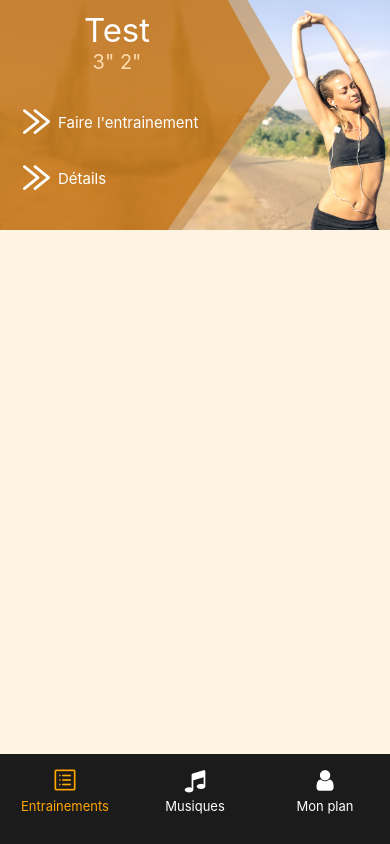
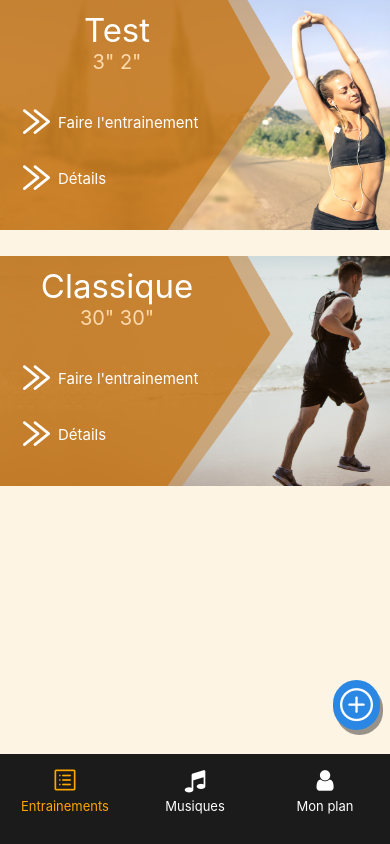
Before and after one commit to Emi-vas/RunIT-mobile__reactNative, a React Native app: screen /Entrainements in a window 390 px wide. Built offline with nearby package versions, Linux system fonts and the light colour scheme.

Commit message:
create training btn + navigate Create

```diff
--- a/assets/constants.ts
+++ b/assets/constants.ts
@@ -1,11 +1,15 @@
 export const COLORS = {
     black: "#1b1b1b",
     blackLight: "#3e3e3e",
+
     orangeLight: '#ffdaae',
     orangeBg: "#fef4e4",
     orangeDark: "#c27d2a",
+
     green: '#98ff81',
     green2: '#0ab604',
 
-    red: "#fb4545"
+    red: "#fb4545",
+
+    blue: "#2a88e4"
 }
--- a/assets/data/trainings.ts
+++ b/assets/data/trainings.ts
@@ -1,6 +1,6 @@
 import { Training } from "../types";
 
-export const trainings: any = [
+export const trainings: Training[] = [
     {
         title: 'Test',
         subTitle: `3" 2"`,
@@ -73,57 +73,108 @@ export const trainings: any = [
             },
         ]
     },
-   /*  {
+    {
         title: 'Classique',
         subTitle: `30" 30"`,
         image: 0,
         steps: [
             {
-                name: 'échauffement',
-                timeHigh: 0,
-                timeLow: 600,
-                rep: 1
+                name: 'Echauffement',
+                rep: 1,
+                subSteps: [
+                    {
+                        type: "lowIntensity",
+                        time: 600,
+                        isDone: []
+                    }
+                ]
             },
             {
-                name: 'travail',
-                timeHigh: 30,
-                timeLow: 30,
-                rep: 8
+                name: 'Série 1',
+                rep: 8,
+                subSteps: [
+                    {
+                        type: "highIntensity",
+                        time: 30,
+                        isDone: []
+                    },
+                    {
+                        type: "lowIntensity",
+                        time: 30,
+                        isDone: []
+                    },
+                ]
             },
             {
-                name: 'repos',
-                timeHigh: 0,
-                timeLow: 120,
-                rep: 1
+                name: 'Récupération',
+                rep: 1,
+                subSteps: [
+                    {
+                        type: "lowIntensity",
+                        time: 120,
+                        isDone: []
+                    }
+                ]
             },
             {
-                name: 'travail',
-                timeHigh: 30,
-                timeLow: 30,
-                rep: 8
+                name: 'Série 2',
+                rep: 8,
+                subSteps: [
+                    {
+                        type: "highIntensity",
+                        time: 30,
+                        isDone: []
+                    },
+                    {
+                        type: "lowIntensity",
+                        time: 30,
+                        isDone: []
+                    },
+                ]
             },
             {
-                name: 'repos',
-                timeHigh: 0,
-                timeLow: 120,
-                rep: 1
+                name: 'Récupération',
+                rep: 1,
+                subSteps: [
+                    {
+                        type: "lowIntensity",
+                        time: 120,
+                        isDone: []
+                    }
+                ]
             },
             {
-                name: 'travail',
-                timeHigh: 30,
-                timeLow: 30,
-                rep: 8
+                name: 'Série 3',
+                rep: 8,
+                subSteps: [
+                    {
+                        type: "highIntensity",
+                        time: 30,
+                        isDone: []
+                    },
+                    {
+                        type: "lowIntensity",
+                        time: 30,
+                        isDone: []
+                    },
+                ]
             },
             {
-                name: 'retour au calme',
-                timeHigh: 0,
-                timeLow: 300,
-                rep: 1
+                name: 'Retour au calme',
+                rep: 1,
+                subSteps: [
+                    {
+                        type: "lowIntensity",
+                        time: 120,
+                        isDone: []
+                    }
+                ]
             },
 
         ]
     },
-    {
+
+    /*     {
         title: 'Court',
         subTitle: `15" 15"`,
         image: 1,
--- a/assets/typesNavgation.ts
+++ b/assets/typesNavgation.ts
@@ -7,11 +7,13 @@ export type StackTrainings = {
     Training: {
         data: Training
     },
+    Create: undefined
 }
 
 export type StackTrainingsProps = NativeStackNavigationProp<
     StackTrainings,
-    'Training'
+    'Training',
+    'Create'
 >
 
 export type TrainingRoute = RouteProp<
--- a/components/TrainingMin/Details.tsx
+++ b/components/TrainingMin/Details.tsx
@@ -93,7 +93,7 @@ const SubStepCompo = ({ subStep }: SubStepCompoProps) => {
 export const styles = StyleSheet.create({
     wrapper: {
         backgroundColor: COLORS.orangeDark,
-        alignItems: "center"
+        alignItems: "center",
     },
     title: {
         color: "white",
--- a/screens/Trainings/Training/Training.style.ts
+++ b/screens/Trainings/Training/Training.style.ts
@@ -80,7 +80,7 @@ export const styles = StyleSheet.create({
         alignItems: "center",
     },
     button: {
-        backgroundColor: "#2a88e4",
+        backgroundColor: COLORS.blue,
         paddingHorizontal: 30,
         paddingVertical: 15,
         borderRadius: 50
@@ -99,7 +99,7 @@ export const styles = StyleSheet.create({
     },
     textButton2: {
         fontSize: 27,
-        color: "#2a88e4",
+        color: COLORS.blue,
         textAlign: "center"
     },
 })
--- a/screens/Trainings/Training/Training.tsx
+++ b/screens/Trainings/Training/Training.tsx
@@ -55,7 +55,7 @@ const Training = () => {
 
         if(!start) return
         if(pause) setPause(false)
-        //Vibration.vibrate()
+        Vibration.vibrate()
 
         timer = setInterval(() => {
             time = time - 1
--- a/screens/Trainings/Trainings.tsx
+++ b/screens/Trainings/Trainings.tsx
@@ -1,14 +1,17 @@
-import React from 'react';
-import { View, Text, FlatList, StyleSheet, SafeAreaView } from 'react-native';
+import React, { useState } from 'react';
+import { View, Text, FlatList, StyleSheet, SafeAreaView, TouchableOpacity } from 'react-native';
 //assets
 import { COLORS } from '../../assets/constants';
 import { trainings } from '../../assets/data/trainings';
+import { AntDesign } from '@expo/vector-icons';
 //compo
 import TrainingMin from '../../components/TrainingMin/TrainingMin';
 import Training from './Training/Training';
+import CreateTraining from './CreateTraining/CreateTraining';
 //navigation
 import { createStackNavigator } from '@react-navigation/stack';
-import { StackTrainings } from '../../assets/typesNavgation';
+import { StackTrainings, StackTrainingsProps } from '../../assets/typesNavgation';
+import { useNavigation } from '@react-navigation/native';
 
 const Stack = createStackNavigator<StackTrainings>()
 
@@ -32,22 +35,40 @@ const Trainings = () => {
                 name="Training"
                 component={Training}
             />
+            <Stack.Screen
+                name='Create'
+                component={CreateTraining}
+            />
         </Stack.Navigator>
     );
 };
 export default Trainings;
 
 const styles = StyleSheet.create({
-    wrapper: {
-        backgroundColor: COLORS.orangeBg,
-        flex: 0.9,
-    }
+
 })
 
 
 const Main = () => {
+    const navigation = useNavigation<StackTrainingsProps>()
+
+    const [displayBtn, setDisplayBtn] = useState(false)
+
+    const handleCreateBtn = () => {
+        if(!displayBtn) {
+            setDisplayBtn(true)
+            setTimeout(() => {
+                setDisplayBtn(false)
+            }, 3000)
+            return
+        }
+
+       //navigate
+        navigation.navigate('Create')
+    }
+
     return (
-        <SafeAreaView style={styles.wrapper}>
+        <SafeAreaView style={stylesMain.wrapper}>
                 <FlatList
                     data={trainings}
                     renderItem={({ item }) => <TrainingMin training={item} />}
@@ -55,6 +76,41 @@ const Main = () => {
                     showsVerticalScrollIndicator={false} //showsHorizontalScrollIndicator={false}
                     /* ItemSeparatorComponent={() => <View style={{height: 30}} />} */
                 />
+
+                <TouchableOpacity style={stylesMain.createButton} onPress={handleCreateBtn}>
+                    <AntDesign name="pluscircleo" size={33} color={"white"} />
+                    {
+                        displayBtn && <Text style={stylesMain.textCreateButton}>Créer un programme</Text>
+                    }
+
+                </TouchableOpacity>
         </SafeAreaView>
     )
 }
+
+const stylesMain = StyleSheet.create({
+    wrapper: {
+        backgroundColor: COLORS.orangeBg,
+        flex: 0.9,
+    },
+
+    createButton: {
+        backgroundColor: COLORS.blue,
+        position: "absolute",
+        bottom: 30,
+        right: 10,
+        flexDirection: "row",
+        alignItems: "center",
+        padding: 7,
+        borderRadius: 30,
+
+        shadowOpacity: 0.4,
+        shadowColor: "black",
+        shadowOffset: {width: 3, height: 5},
+    },
+    textCreateButton: {
+        fontSize: 17,
+        color: "white",
+        marginLeft: 7
+    }
+})
```
Also changed, not shown: screens/Trainings/CreateTraining/CreateTraining.tsx (renamed from screens/Create/Create.tsx, +4 -4 lines).
